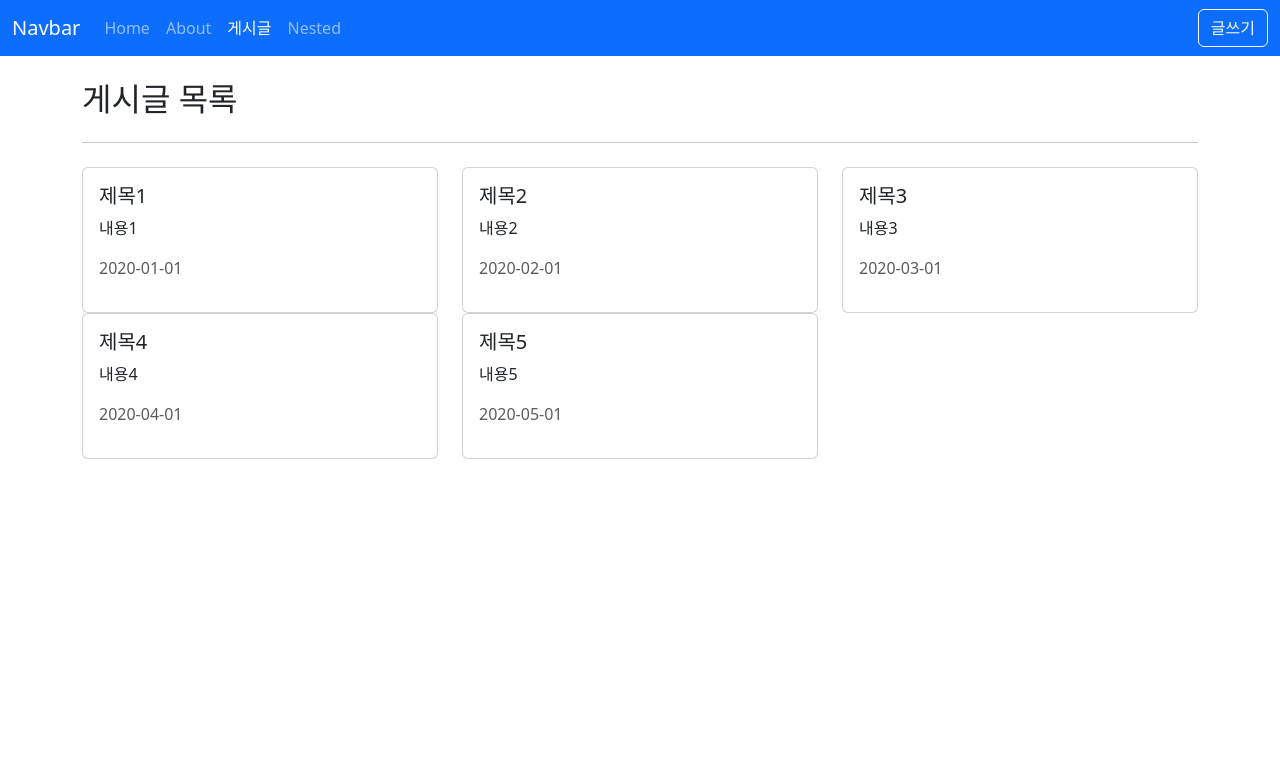
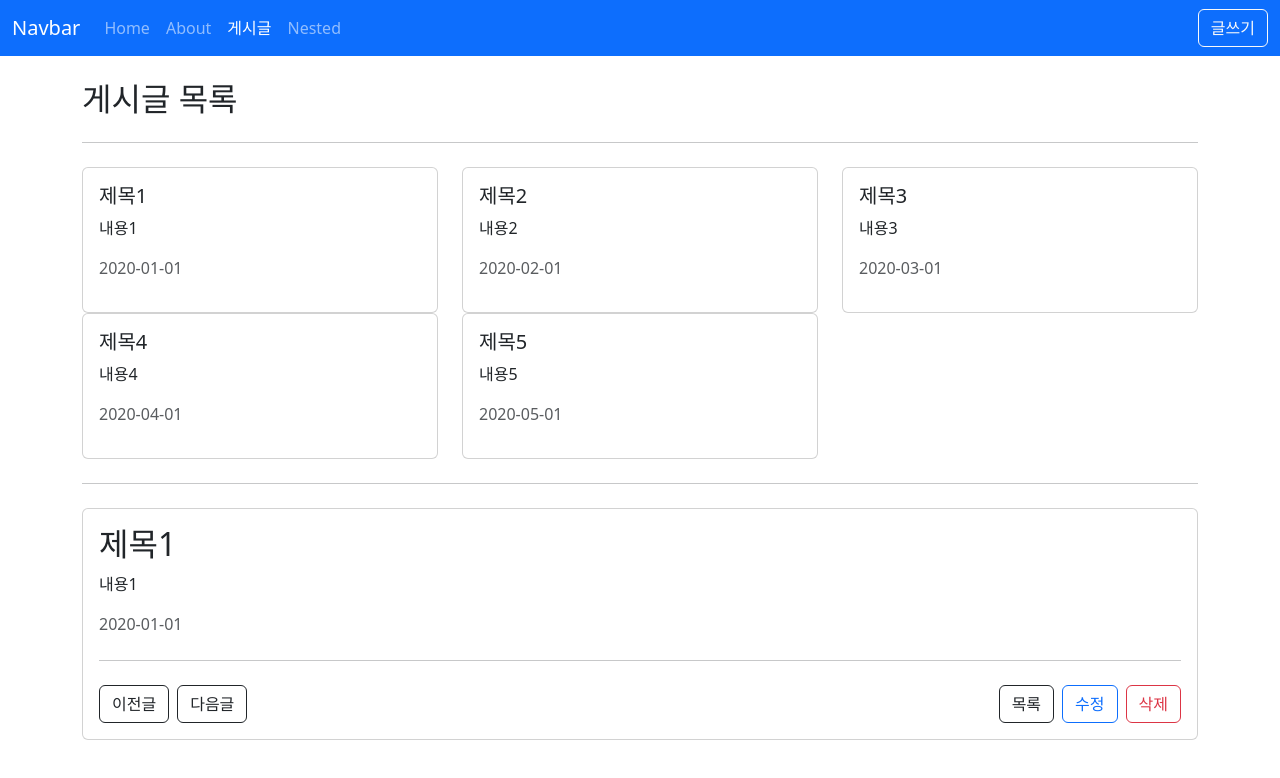
Before and after one commit to kimsolee95/vue-practice, a Vue app in the folder vue3-practice/vue-chapter1/vue3-posts/: page /posts in a window 1280 px wide. Shown: the top 778 px of the page. Built offline with nearby package versions, Linux system fonts and the light colour scheme.

Commit message:
feat: Route로 페이지 컴포넌트에 props 전달하도록 수정

```diff
--- a/vue3-practice/vue-chapter1/vue3-posts/src/api/posts.js
+++ b/vue3-practice/vue-chapter1/vue3-posts/src/api/posts.js
@@ -9,3 +9,7 @@
 export function getPosts() {
   return posts
 }
+
+export function getPostById(id) {
+  return posts.find((item) => item.id === id)
+}
--- /dev/null
+++ b/vue3-practice/vue-chapter1/vue3-posts/src/components/AppCard.vue
@@ -0,0 +1,13 @@
+<template>
+  <div class="card">
+    <div v-if="$slots.header" class="card-header">
+      <slot name="header"></slot>
+    </div>
+    <div v-if="$slots.default" class="card-body">
+      <slot></slot>
+    </div>
+    <div v-if="$slots.footer" class="card-footer">
+      <slot name="footer"></slot>
+    </div>
+  </div>
+</template>
--- a/vue3-practice/vue-chapter1/vue3-posts/src/components/posts/PostItem.vue
+++ b/vue3-practice/vue-chapter1/vue3-posts/src/components/posts/PostItem.vue
@@ -1,15 +1,15 @@
 <template>
-  <div class="card">
-    <div class="card-body">
-      <h5 class="card-title">{{ title }}</h5>
-      <p class="card-text">
-        {{ content }}
-      </p>
-      <p class="text-muted">{{ createdAt }}</p>
-    </div>
-  </div>
+  <AppCard>
+    <h5 class="card-title">{{ title }}</h5>
+    <p class="card-text">
+      {{ content }}
+    </p>
+    <p class="text-muted">{{ createdAt }}</p>
+  </AppCard>
 </template>
 <script setup>
+import AppCard from '@/components/AppCard.vue'
+
 defineProps({
   title: {
     type: String,
--- a/vue3-practice/vue-chapter1/vue3-posts/src/router/index.js
+++ b/vue3-practice/vue-chapter1/vue3-posts/src/router/index.js
@@ -39,7 +39,11 @@
   {
     path: '/posts/:id',
     name: 'PostDetail',
-    component: PostDetailView
+    component: PostDetailView,
+    // props: true
+    props: (route) => ({
+      id: parseInt(route.params.id)
+    })
   },
   {
     path: '/posts/:id/edit',
--- a/vue3-practice/vue-chapter1/vue3-posts/src/views/posts/PostDetailView.vue
+++ b/vue3-practice/vue-chapter1/vue3-posts/src/views/posts/PostDetailView.vue
@@ -1,8 +1,8 @@
 <template>
   <div>
-    <h2>게시글 상세</h2>
-    <p>내용</p>
-    <p class="text-muted">2020-01-01</p>
+    <h2>{{ form.title }}</h2>
+    <p>{{ form.content }}</p>
+    <p class="text-muted">{{ form.createdAt }}</p>
     <hr class="my-4" />
     <div class="row g-2">
       <div class="col-auto">
@@ -27,16 +27,33 @@
   </div>
 </template>
 <script setup>
-import { useRouter, useRoute } from 'vue-router'
+import { useRouter } from 'vue-router'
+import { getPostById } from '@/api/posts'
+import { onMounted, ref } from 'vue'
 
-const route = useRoute()
+//const route = useRoute()
 const router = useRouter()
 
-const postId = route.params.id
+const form = ref({})
+//const postId = route.params.id
+
+const props = defineProps({
+  id: Number
+})
+
+onMounted(() => {
+  //console.log(fetchPost())
+})
+
+const fetchPost = () => {
+  const data = getPostById(props.id)
+  form.value = { ...data }
+}
+console.log(fetchPost())
 
 const goListPage = () => router.push({ name: 'PostList' })
 const goEditPage = () => {
-  router.push({ name: 'PostEdit', params: { id: postId } })
+  router.push({ name: 'PostEdit', params: { id: props.id } })
 }
 </script>
 <style lang="scss"></style>
--- a/vue3-practice/vue-chapter1/vue3-posts/src/views/posts/PostListView.vue
+++ b/vue3-practice/vue-chapter1/vue3-posts/src/views/posts/PostListView.vue
@@ -15,9 +15,15 @@
       </PostItem>
     </div>
   </div>
+  <hr class="my-4" />
+  <AppCard>
+    <PostDetailView :id="1" />
+  </AppCard>
 </template>
 <script setup>
 import PostItem from '@/components/posts/PostItem.vue'
+import PostDetailView from '@/views/posts/PostDetailView.vue'
+import AppCard from '@/components/AppCard.vue'
 
 import { ref, onMounted } from 'vue'
 import { getPosts } from '@/api/posts'
```
